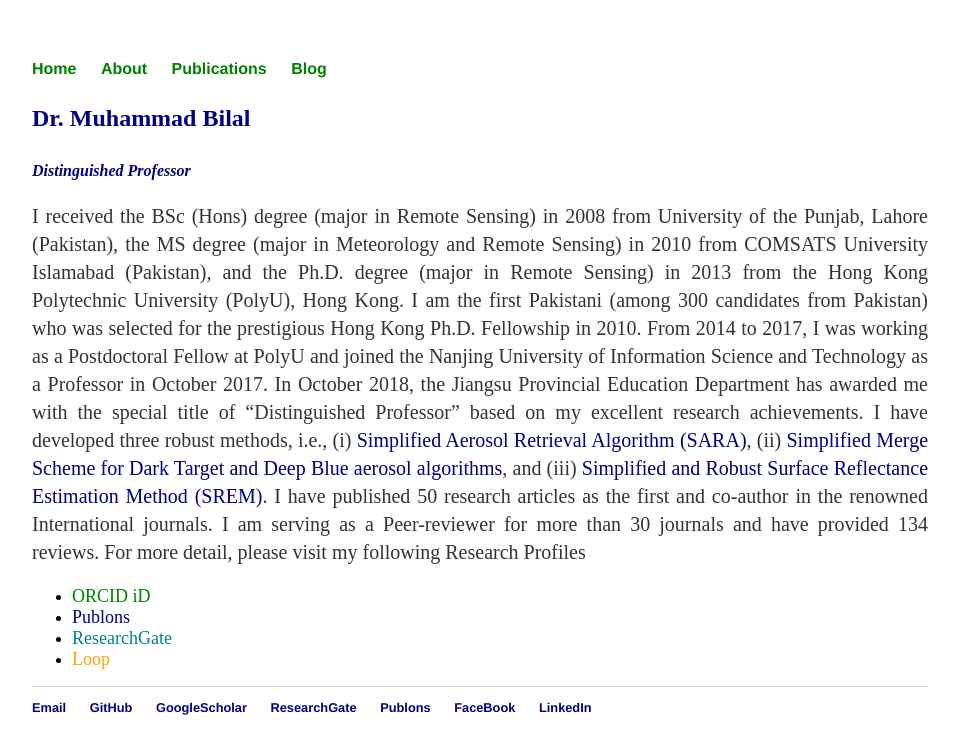
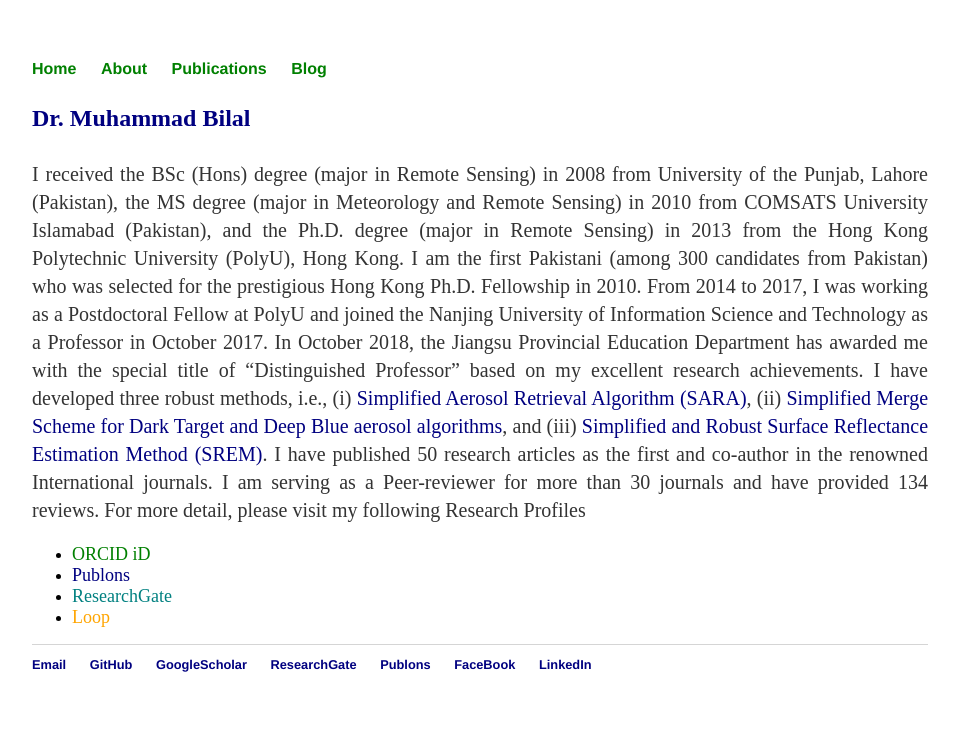
Before and after one commit to rs-DrBilal/rsbilal.github.io, a Jekyll site: the page built from about/index.html, in a window 1280 px wide. Shown: the top 754 px of the page, without its empty margins (160-1119 px from the left). Built offline with Jekyll 4.4.1, drawn with Linux system fonts in a browser that asks for light colours.

Commit message:
Update index.html

```diff
--- a/about/index.html
+++ b/about/index.html
@@ -5,7 +5,6 @@ title: About Muhammad Bilal
 
 		<div class="about">
 	<p style="color: NAVY"> <strong>Dr. Muhammad Bilal</strong><br></p>
-		<p style="color: NAVY;font-size:16px"><strong><em>Distinguished Professor</em></strong></a></p>
 			<p style="text-align:justify;font-size:20px;"> I received the BSc (Hons) degree (major in Remote Sensing) in 2008 from University of the Punjab, Lahore (Pakistan),
 				the MS degree (major in Meteorology and Remote Sensing) in 2010 from COMSATS University Islamabad (Pakistan), and
 				the Ph.D. degree (major in Remote Sensing) in 2013 from the Hong Kong Polytechnic University (PolyU), Hong Kong.
```
